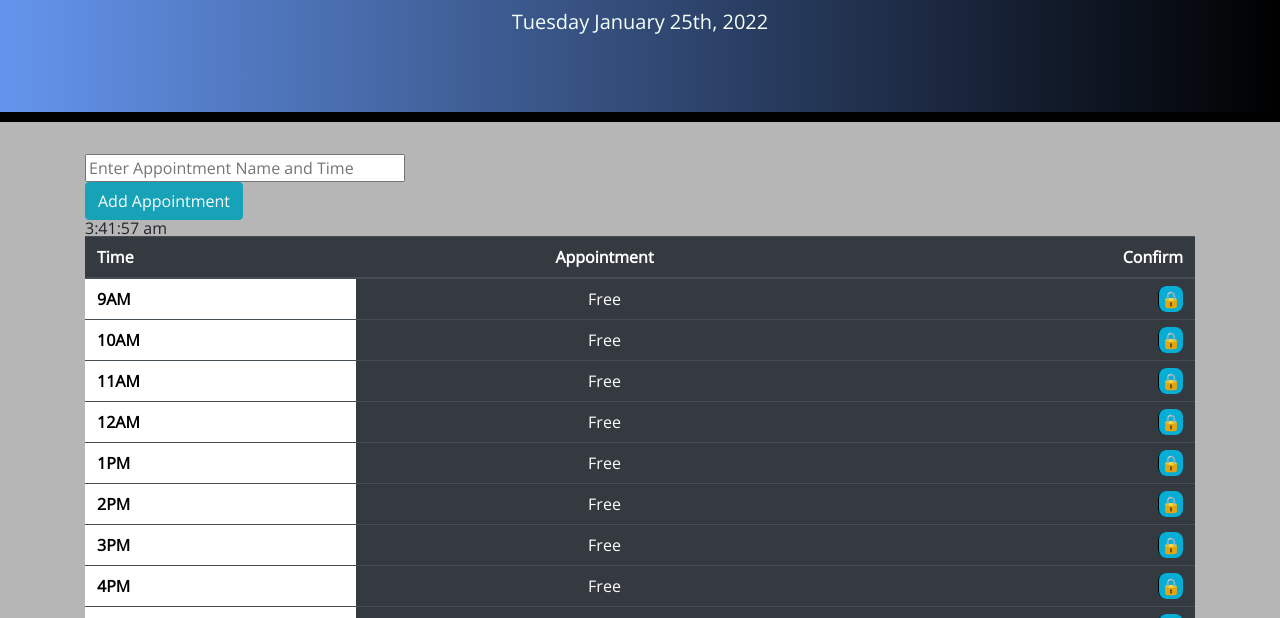
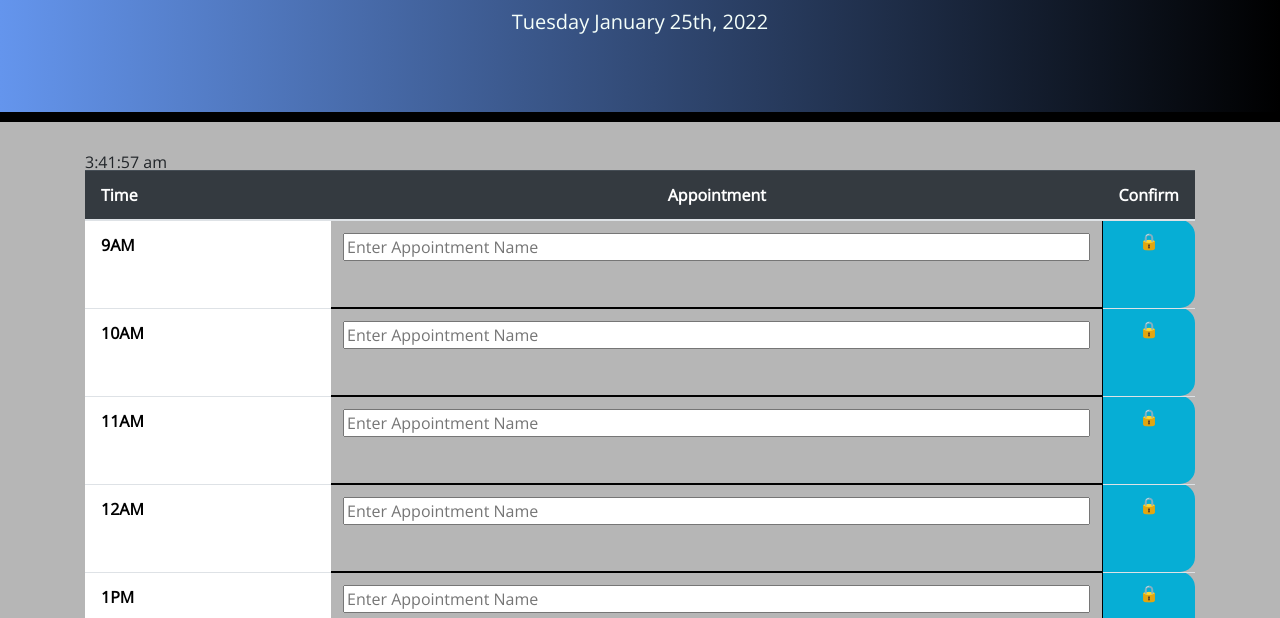
Before and after one commit to NathanMilburn/NBM-Homework-05-Work-Day-Scheduler, a plain HTML site: page index.html in a window 1280 px wide. Shown: the part 182-800 px from the top of the page. Drawn offline with nearby package versions, Linux system fonts and the light colour scheme.

Commit message:
Did more updates to the styling/formating of my table element to be a closer match to the example

```diff
--- a/index.html
+++ b/index.html
@@ -32,14 +32,14 @@
     <div class="container">
       <!-- Timeblocks go here -->
       <!-- To Do: Add Calender Here -->
-      <form id="appointment-form">
+      <!-- <form id="appointment-form">
         <input type="text" class="form-input w-100" id="appointment-input" name="appointment-input" placeholder="Enter Appointment Name and Time" />
         <button class="btn btn-info">Add Appointment</button>
-      </form>
+      </form> -->
 
       <div id="currentHour"></div>
-      <table class="table table-dark">
-        <thead>
+      <table class="table">
+        <thead class="table-dark">
           <tr>
             <th scope="col">Time</th>
             <th id="appointment-column" scope="col">Appointment</th>
@@ -52,48 +52,48 @@
         <tbody>
           <tr>
             <th class="hour" scope="row">9AM</th>
-            <td align="center">Free</td>
-            <td align="right"><a class="saveBtn">&#128274;</a></td>
+            <td class="time-block"><input type="text" class="form-input w-100" id="appointment-input" name="appointment-input" placeholder="Enter Appointment Name"></td>
+            <td class="saveBtn lockAppointment"><a class="lockIcon" href="https://www.youtube.com/watch?v=mKM0P9gWx7k">&#128274;</a></td>
           </tr>
           <tr>
             <th class="hour" scope="row">10AM</th>
-            <td align="center">Free</td>
-            <td align="right"><a class="saveBtn">&#128274;</a></td>
+            <td class="time-block"><input type="text" class="form-input w-100" id="appointment-input" name="appointment-input" placeholder="Enter Appointment Name"></td>
+            <td class="saveBtn lockAppointment"><a class="lockIcon" href="https://www.youtube.com/watch?v=mKM0P9gWx7k">&#128274;</a></td>
           </tr>
           <tr>
             <th class="hour" scope="row">11AM</th>
-            <td align="center">Free</td>
-            <td align="right"><a class="saveBtn">&#128274;</a></td>
+            <td class="time-block"><input type="text" class="form-input w-100" id="appointment-input" name="appointment-input" placeholder="Enter Appointment Name"></td>
+            <td class="saveBtn lockAppointment"><a class="lockIcon" href="https://www.youtube.com/watch?v=mKM0P9gWx7k">&#128274;</a></td>
           </tr>
           <tr>
             <th class="hour" scope="row">12AM</th>
-            <td align="center">Free</td>
-            <td align="right"><a class="saveBtn">&#128274;</a></td>
+            <td class="time-block"><input type="text" class="form-input w-100" id="appointment-input" name="appointment-input" placeholder="Enter Appointment Name"></td>
+            <td class="saveBtn lockAppointment"><a class="lockIcon" href="https://www.youtube.com/watch?v=mKM0P9gWx7k">&#128274;</a></td>
           </tr>
           <tr>
             <th class="hour" scope="row">1PM</th>
-            <td align="center">Free</td>
-            <td align="right"><a class="saveBtn">&#128274;</a></td>
+            <td class="time-block"><input type="text" class="form-input w-100" id="appointment-input" name="appointment-input" placeholder="Enter Appointment Name"></td>
+            <td class="saveBtn lockAppointment"><a class="lockIcon" href="https://www.youtube.com/watch?v=mKM0P9gWx7k">&#128274;</a></td>
           </tr>
           <tr>
             <th class="hour" scope="row">2PM</th>
-            <td align="center">Free</td>
-            <td align="right"><a class="saveBtn">&#128274;</a></td>
+            <td class="time-block"><input type="text" class="form-input w-100" id="appointment-input" name="appointment-input" placeholder="Enter Appointment Name"></td>
+            <td class="saveBtn lockAppointment"><a class="lockIcon" href="https://www.youtube.com/watch?v=mKM0P9gWx7k">&#128274;</a></td>
           </tr>
           <tr>
             <th class="hour" scope="row">3PM</th>
-            <td align="center">Free</td>
-            <td align="right"><a class="saveBtn">&#128274;</a></td>
+            <td class="time-block"><input type="text" class="form-input w-100" id="appointment-input" name="appointment-input" placeholder="Enter Appointment Name"></td>
+            <td class="saveBtn lockAppointment"><a class="lockIcon" href="https://www.youtube.com/watch?v=mKM0P9gWx7k">&#128274;</a></td>
           </tr>
           <tr>
             <th class="hour" scope="row">4PM</th>
-            <td align="center">Free</td>
-            <td align="right"><a class="saveBtn">&#128274;</a></td>
+            <td class="time-block"><input type="text" class="form-input w-100" id="appointment-input" name="appointment-input" placeholder="Enter Appointment Name"></td>
+            <td class="saveBtn lockAppointment"><a class="lockIcon" href="https://www.youtube.com/watch?v=mKM0P9gWx7k">&#128274;</a></td>
           </tr>
           <tr>
             <th class="hour" scope="row">5PM</th>
-            <td align="center">Free</td>
-            <td align="right"><a class="saveBtn">&#128274;</a></td>
+            <td class="time-block"><input type="text" class="form-input w-100" id="appointment-input" name="appointment-input" placeholder="Enter Appointment Name"></td>
+            <td class="saveBtn lockAppointment"><a class="lockIcon" href="https://www.youtube.com/watch?v=mKM0P9gWx7k">&#128274;</a></td>
           </tr>
         </tbody>
       </table>
--- a/script.js
+++ b/script.js
@@ -18,6 +18,5 @@ setInterval(displayTime, 1000);
 // Potentially use an IF statement for color changes based on current timestamp
 // Maybe replace form field with input fields in the appointment section of the table
 // Connect the save button with a localstorage save
-// IF I use a form field, incorporate a preventDefault to stop the page from reloading each time
 // Maybe use a fourth color option for appointments that have been committed (maybe yello?)
 // Learn more ways I can incorporate jquery UI and Bootstrap to do some of the work for me.
--- a/style.css
+++ b/style.css
@@ -22,6 +22,15 @@ textarea {
     border-bottom: 10px solid black;
 }
 
+.table th {
+    padding: 1rem;
+}
+
+.lockIcon {
+    padding: 1.5rem;
+
+}
+
 .container {
     width: 80rem;
 }
@@ -36,6 +45,14 @@ textarea {
     border-radius: 15px;
     border-bottom: 2px solid black;
     border-top: 2px solid black;
+}
+
+.time-block:hover {
+    background-color: lightgray;
+}
+
+.small {
+    width: 16px;
 }
 
 .row {
@@ -67,13 +84,13 @@ textarea {
 
 .saveBtn {
     border-left: 1px solid black;
-    /* border-top-right-radius: 15px;
-    border-bottom-right-radius: 15px; */
-    border-radius: 8px;
+    border-top-right-radius: 15px;
+    border-bottom-right-radius: 15px;
+    /* border-radius: 8px; */
     background-color: #06aed5;
     padding: 2px;
     color: white;
-    height: 3rem;
+    height: 5.5rem;
     width: 3.5rem;
     text-align: right;
 }
@@ -88,7 +105,7 @@ textarea {
 }
 
 #confirm-column {
-    text-align: right;
+    text-align: left;
 }
 
 /* .scheduling, tr, th {
```
